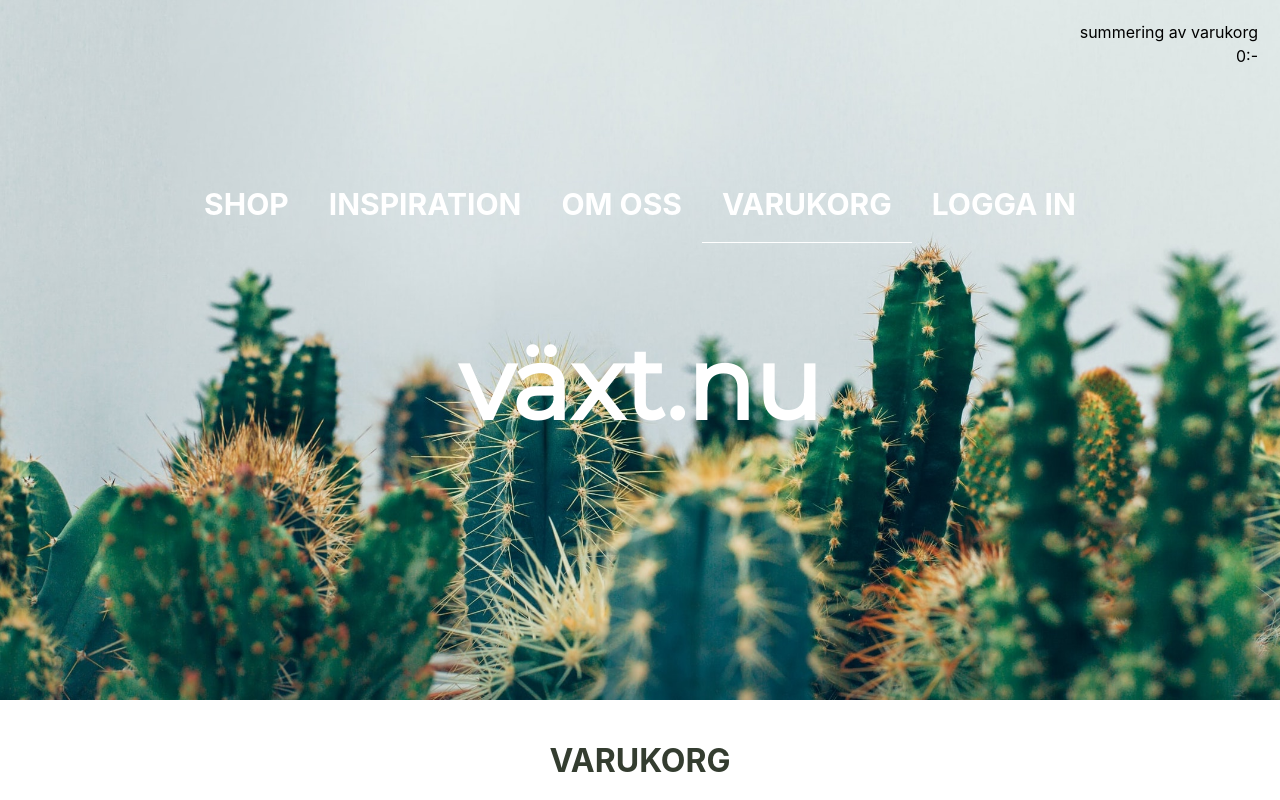
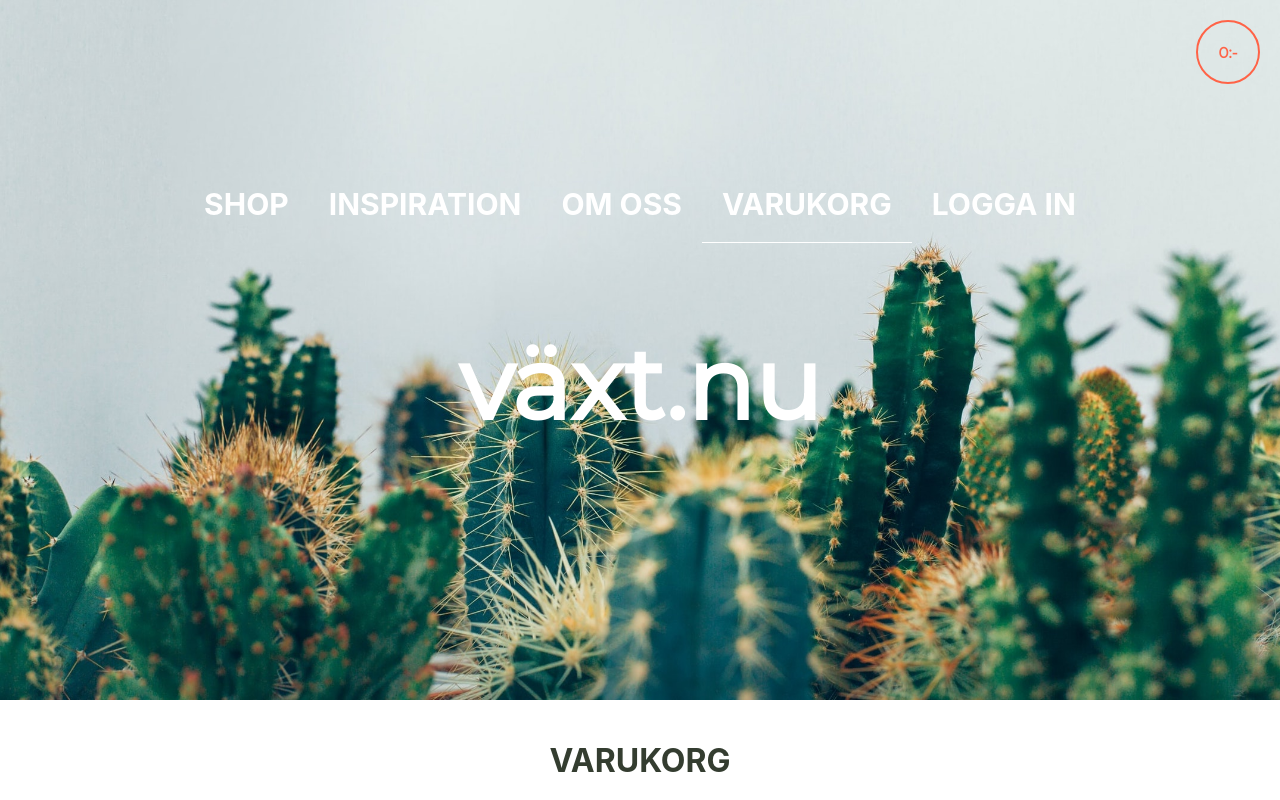
Before and after one commit to louiseeriksson/final-project-frontend, a React (Create React App) app: page /cart in a window 1280 px wide. Shown: the top 800 px of the page. Built offline with nearby package versions, Linux system fonts and the light colour scheme.

Commit message:
styled the small cart

```diff
--- a/src/components/FixedCartPreview.js
+++ b/src/components/FixedCartPreview.js
@@ -3,17 +3,22 @@ import { useSelector } from 'react-redux'
 
 export const FixedCartPreview = () => {
 
-  // const products = useSelector((store) => store.cart.items)
+
   const totalPrice = useSelector((store) => (
     store.cart.items.reduce((total, item) => (total + (item.price * item.quantity)), 0)
   ))
+
+  // const sumProducts = useSelector((store) => store.cart.items)
 
   return (
     <div>
       <div className='fixed-cart'>
 
+        {/* if empty = dont show the cart */}
+
         {/* how to show the sum of the items? */}
-        <p> summering av varukorg</p>
+        {/* <p> {sumProducts}</p> */}
+
         <p>{totalPrice}:-</p>
       </div>
     </div>
--- a/src/components/UserNotLoggedIn.js
+++ b/src/components/UserNotLoggedIn.js
@@ -1,8 +1,5 @@
 import React, { useState } from 'react'
 import { Register } from './Register'
-
-
-// flutta till en annan komponent och render loggedin/welcome beroende på användarens status
 
 export const UserNotLoggedIn = ({ currentUser, setCurrentUser, setLoggedIn }) => {
   const [userName, setUserName] = useState('')
--- a/src/index.css
+++ b/src/index.css
@@ -34,16 +34,25 @@ a {
 }
 
 .fixed-cart {
+  height: 60px;
+  width: 60px;
   display: flex;
   flex-direction: column;
-  align-items: flex-end;
+  align-items: center;
+  justify-content: center;
   position: fixed;
   top: 20px;
   right: 20px;
   z-index: 1000;
+  color: tomato;
+  border: 2px solid tomato;
+  border-radius: 50%;
 }
 
 .fixed-cart p {
+  font-family: 'Montserrat', sans-serif;
+  font-size: 15px;
+  font-weight: 600;
   margin: 2px;
 }
 
@@ -302,7 +311,7 @@ a {
   color: white;
 }
 
-.checkout-button, .form-button {
+.checkout-button, .form-button, .crt-widget .crt-load-more {
   cursor: pointer;
   padding: 10px 20px;
   border: 1px solid #bbc7ca;
@@ -314,7 +323,7 @@ a {
   margin: 50px 20px;
 }
 
-.checkout-button:hover, .form-button:hover {
+.checkout-button:hover, .form-button:hover, .crt-widget .crt-load-more:hover {
   background-color: #bbc7ca;
   transform: scale(1.05);
   text-shadow: 1px 1px 25px rgb(182, 180, 180);
```
